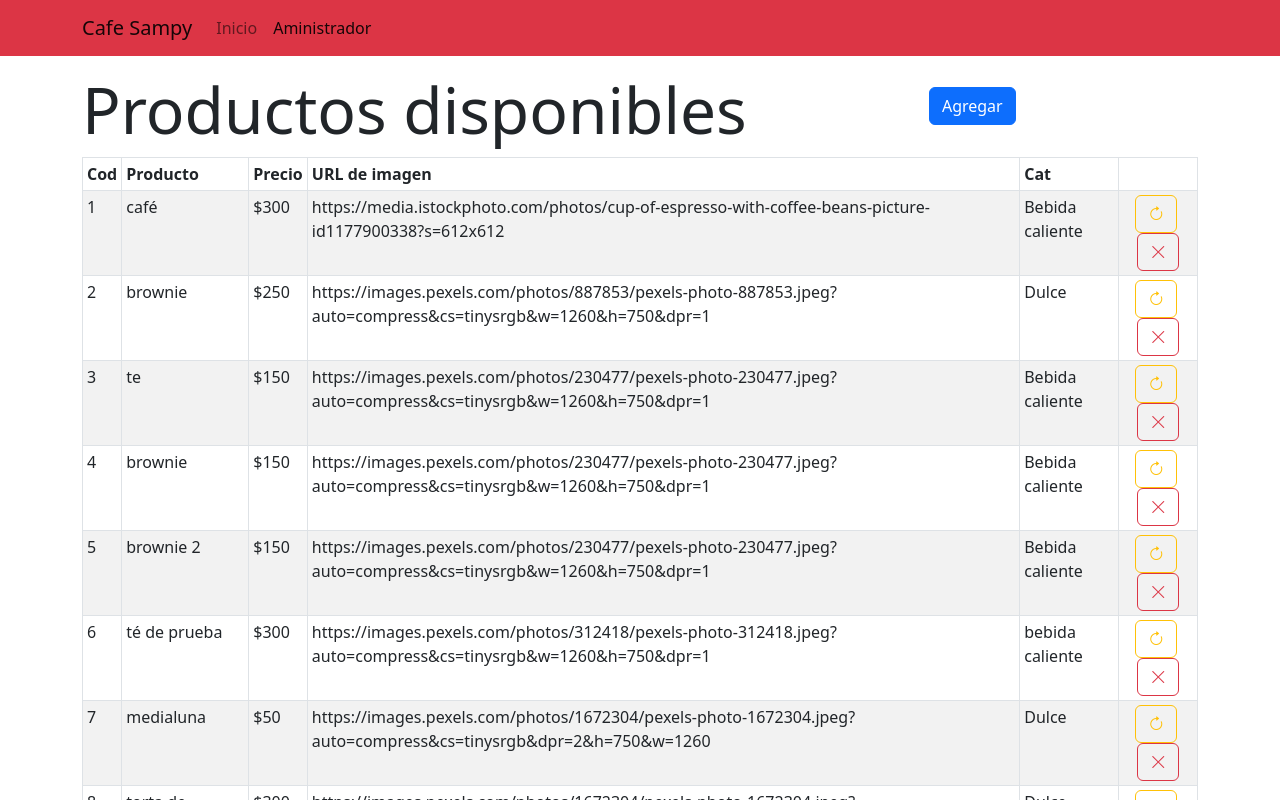
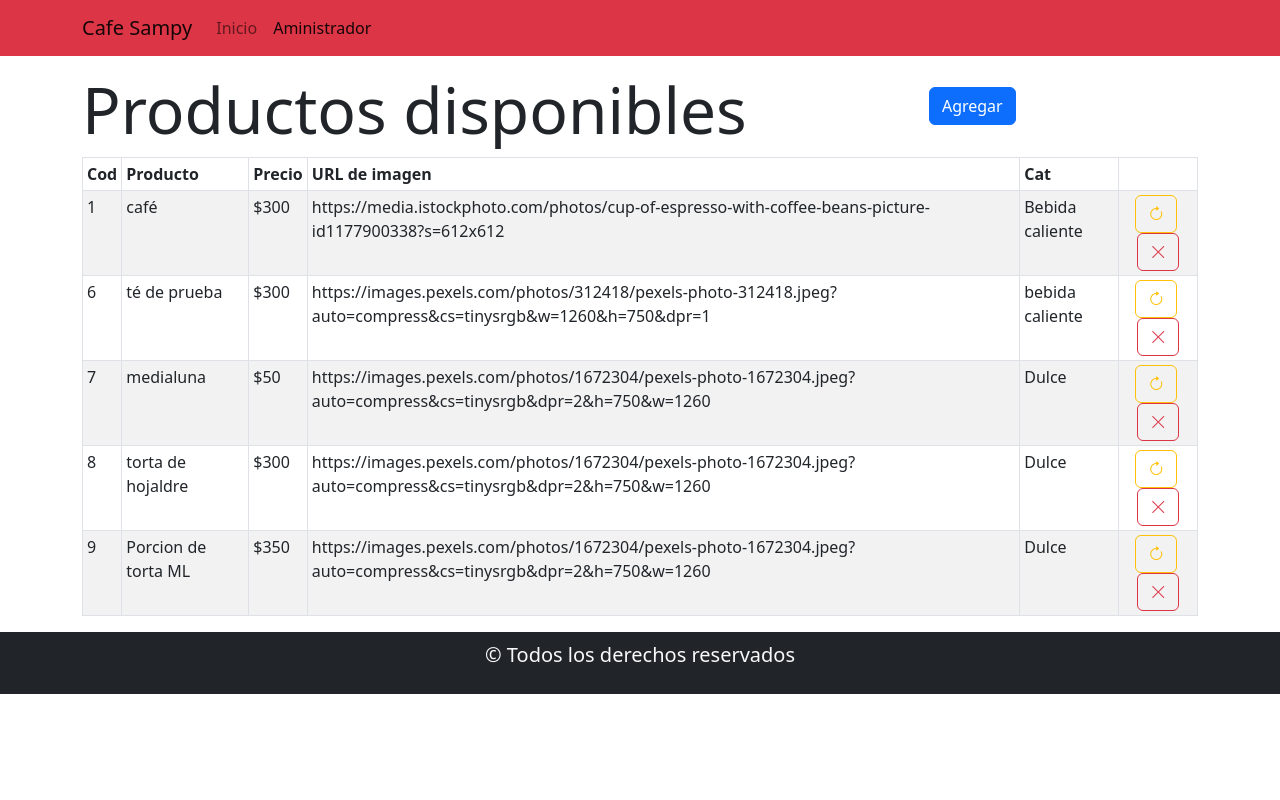
Before and after one commit to rollingcodeschool/practicaCRUD2-c8i, a React (Create React App) app: page /administrar in a window 1280 px wide. Shown: the top 800 px of the page. Built offline with nearby package versions, Linux system fonts and the light colour scheme; data requests are answered from the project's data file.

Commit message:
agregamos la peticion para borrar un producto

```diff
--- a/db.json
+++ b/db.json
@@ -6,34 +6,6 @@
       "categoria": "Bebida caliente",
       "imagen": "https://media.istockphoto.com/photos/cup-of-espresso-with-coffee-beans-picture-id1177900338?s=612x612",
       "id": 1
-    },
-    {
-      "nombreProducto": "brownie",
-      "precio": 250,
-      "categoria": "Dulce",
-      "imagen": "https://images.pexels.com/photos/887853/pexels-photo-887853.jpeg?auto=compress&cs=tinysrgb&w=1260&h=750&dpr=1",
-      "id": 2
-    },
-    {
-      "nombreProducto": "te",
-      "precio": 150,
-      "categoria": "Bebida caliente",
-      "imagen": "https://images.pexels.com/photos/230477/pexels-photo-230477.jpeg?auto=compress&cs=tinysrgb&w=1260&h=750&dpr=1",
-      "id": 3
-    },
-    {
-      "nombreProducto": "brownie",
-      "precio": 150,
-      "categoria": "Bebida caliente",
-      "imagen": "https://images.pexels.com/photos/230477/pexels-photo-230477.jpeg?auto=compress&cs=tinysrgb&w=1260&h=750&dpr=1",
-      "id": 4
-    },
-    {
-      "nombreProducto": "brownie 2",
-      "precio": 150,
-      "categoria": "Bebida caliente",
-      "imagen": "https://images.pexels.com/photos/230477/pexels-photo-230477.jpeg?auto=compress&cs=tinysrgb&w=1260&h=750&dpr=1",
-      "id": 5
     },
     {
       "nombreProducto": "té de prueba",
@@ -63,5 +35,6 @@
       "categoria": "Dulce",
       "id": 9
     }
-  ]
+  ],
+  "usuarios": []
 }
--- a/src/components/helpers/queries.js
+++ b/src/components/helpers/queries.js
@@ -33,3 +33,14 @@ export const crearProductoAPI = async(producto)=>{
         return false;
     }
 }
+export const borrarProductoAPI = async(id)=>{
+    try{
+        const respuesta = await fetch(URL+'/'+id , {
+            method: "DELETE"
+        });
+        return respuesta;
+    }catch(error){
+        console.log(error)
+        return false;
+    }
+}
--- a/src/components/views/Administrador.jsx
+++ b/src/components/views/Administrador.jsx
@@ -38,7 +38,7 @@ const Administrador = () => {
         </thead>
         <tbody>
             {
-                productos.map((producto)=><ItemProducto key={producto.id} producto={producto} />)
+                productos.map((producto)=><ItemProducto key={producto.id} producto={producto} setProductos={setProductos}/>)
             }
         </tbody>
       </Table>
--- a/src/components/views/producto/ItemProducto.jsx
+++ b/src/components/views/producto/ItemProducto.jsx
@@ -1,8 +1,27 @@
 import { Button } from "react-bootstrap";
 import {Link} from 'react-router-dom'
+import { borrarProductoAPI, consultarAPI } from "../../helpers/queries";
+import Swal from "sweetalert2";
 
-const ItemProducto = ({producto}) => {
+const ItemProducto = ({producto, setProductos}) => {
     const {id, nombreProducto, precio, imagen, categoria } = {...producto}
+
+    const borrarProducto = ()=>{
+        // TAREA: agregar con SWAL una ventana que pregunte al usuario si desea eliminar el producto
+        // si presiona que si entonces hago el siguiente
+        borrarProductoAPI(id).then((respuesta)=>{
+            if(respuesta.status === 200){
+                Swal.fire('Producto eliminado', 'El producto fue correctamente eliminado','success');
+                //busco todos los productos existentes en ese instante de tiempo
+                consultarAPI().then((respuesta)=>{
+                    //actualizo el state de productos de Administrador con los datos que hay en la api
+                    setProductos(respuesta);
+                })
+            }else{
+                Swal.fire('Ocurrio un error', 'Intente esta operacion en unos minutos','error');
+            }
+        })
+    }
 
     return (
         <>
@@ -17,7 +36,7 @@ const ItemProducto = ({producto}) => {
                     <Link className='btn btn-outline-warning me-1' to={`/administrar/editar/:id`}>
                         <i className="bi bi-arrow-clockwise text-warning"></i>
                     </Link>
-                    <Button variant="outline-danger">
+                    <Button variant="outline-danger" onClick={borrarProducto}>
                         <i className="bi bi-x-lg text-danger"></i>
                     </Button>
                 </td>
```
